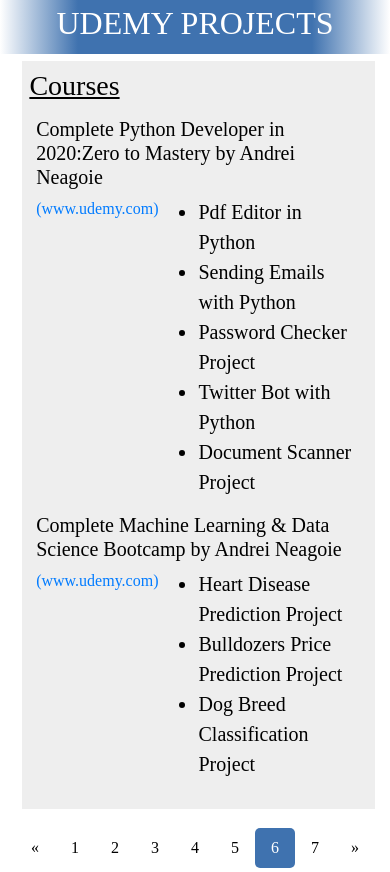
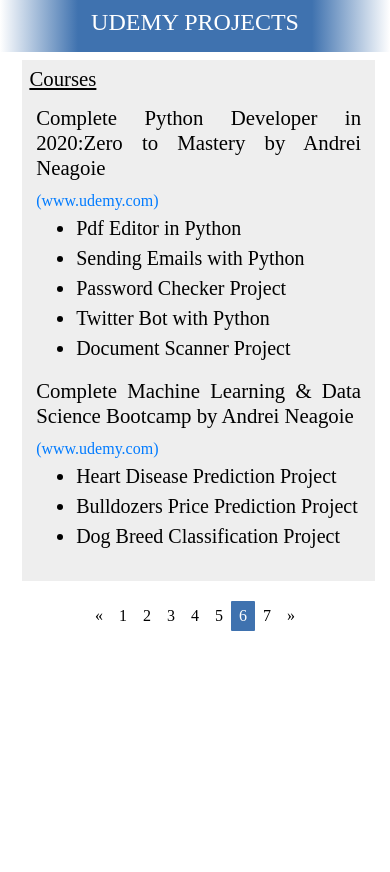
Before and after one commit to zeus-magnum/AndroidDeveloperPortFolio, a plain HTML site: page projects/udemy_projects.html in a window 390 px wide. After the commit the page ends 844 px from the top, so only its background shows below. Drawn offline with nearby package versions, Linux system fonts and the light colour scheme.

Commit message:
Edit for mobile devices

```diff
--- a/projects/project_style.css
+++ b/projects/project_style.css
@@ -5,7 +5,7 @@ body{
   background-color: white;/*#DBE2EF;*/
   color: black;
   font-family: 'Times New Roman', Times, serif;
-
+  overflow-x: hidden;
 }
 
 
@@ -28,6 +28,11 @@ body{
 
   }
 
+
+  iframe{
+    padding-top: 5%;
+    border-width: 5%;
+  }
 
   .embed-responsive{
     width: 100%;
@@ -53,18 +58,17 @@ body{
 
   .column {
     flex: 50%;
+    text-align: center;
   }
 
   #row-divide{
     width: 25%;
   }
 
-
   .pagination {
     justify-content: center;
     margin-top: 5%;
     padding-bottom: 1%;
-
   }
 
   .pagination a {
@@ -203,9 +207,9 @@ body{
 
 /* 100% Image Width on Smaller Screens */
 @media only screen and (max-width: 700px){
-  .modal-content {
+  /* .modal-content {
     width: 100%;
-  }
+  } */
 }
 
 
@@ -220,4 +224,53 @@ body{
 
 
   @media (max-width: 576px) {
+    body{
+      /* background-color:  #393E46; */
+      background-color: white;/*#DBE2EF;*/
+      color: black;
+      font-family: 'Times New Roman', Times, serif;
+      overflow-x: hidden;
+    }
+
+
+
+    .project_h{
+      width: 100%;
+      padding-top: 2%;
+      padding-bottom: 2%;
+      font-size:larger;
+      background-color: #3F72AF;
+      /* #00ADB5; */
+      margin-left: auto;
+      margin-right: 0%;
+      color: #fff;
+      text-transform: uppercase;
+    }
+
+    .column {
+      flex: 100%;
+      text-align: center;
+
+    }
+
+
+
+    .pagination {
+      width: 100%;
+      justify-content: center;
+      margin-top: 5%;
+      padding-bottom: 1%;
+    }
+
+    .pagination a {
+      color: black;
+      float: center;
+      text-align: center;
+      padding: 3px 8px;
+      border-radius: 1px;
+      text-decoration: none;
+      transition: background-color .3s;
+    }
+
+
   }
--- a/projects/udemy_projects.html
+++ b/projects/udemy_projects.html
@@ -21,37 +21,37 @@
 
 <body>
     <div class="project_h text-center">
-        <h2>Udemy Projects</h2>
+        <h2 style="font-size:1.5rem">Udemy Projects</h2>
     </div>
 
     <div class="container">
         <div class="row" style="margin-left: 2%;margin-right: auto; background-color: #EEE;padding:2%">
-            <h3 style="font-style:bold;text-decoration: underline;">Courses</h3>
+            <h3 style="font-size: 1.3rem;font-style:bold;text-decoration: underline;">Courses</h3>
             <div class="row">
-                <h5>Complete Python Developer in 2020:Zero to Mastery by Andrei Neagoie</h5>
+                <h5 style="font-size: 1.3rem;text-align: justify;">Complete Python Developer in 2020:Zero to Mastery by Andrei Neagoie</h5>
 
                 <a
                     href="https://www.udemy.com/share/101URo3@M8FzDxppHlbtZFlWyVKmhUDcWSFDgCXWnuHlv1nWl93c9uv151pk_VDtxGX5i6_H/">(www.udemy.com)</a>
                 <div class="column">
                     <ul>
-                        <li style="font-size: 1.25rem;">Pdf Editor in Python</li>
-                        <li style="font-size: 1.25rem;">Sending Emails with Python</li>
-                        <li style="font-size: 1.25rem;">Password Checker Project</li>
-                        <li style="font-size: 1.25rem;">Twitter Bot with Python</li>
-                        <li style="font-size: 1.25rem;">Document Scanner Project</li>
+                        <li style="font-size: 1.25rem;text-align: justify;">Pdf Editor in Python</li>
+                        <li style="font-size: 1.25rem;text-align: justify;">Sending Emails with Python</li>
+                        <li style="font-size: 1.25rem;text-align: justify;">Password Checker Project</li>
+                        <li style="font-size: 1.25rem;text-align: justify;">Twitter Bot with Python</li>
+                        <li style="font-size: 1.25rem;text-align: justify;">Document Scanner Project</li>
                     </ul>
 
                 </div>
 
-                <h5>Complete Machine Learning & Data Science Bootcamp by Andrei Neagoie</h5>
+                <h5 style="font-size: 1.3rem;text-align: justify;">Complete Machine Learning & Data Science Bootcamp by Andrei Neagoie</h5>
                 <a
                     href="https://www.udemy.com/share/102vBw3@XlkKuVscz3vdvBgkgpQ8nbq2rolFtif1g5wEP-aKCHG6zW1a5S-st2Z3JZUJc2ra/">(www.udemy.com)</a>
 
                 <div class="column">
                     <ul>
-                        <li style="font-size: 1.25rem;">Heart Disease Prediction Project</li>
-                        <li style="font-size: 1.25rem;">Bulldozers Price Prediction Project</li>
-                        <li style="font-size: 1.25rem;">Dog Breed Classification Project</li>
+                        <li style="font-size: 1.25rem;text-align: justify;">Heart Disease Prediction Project</li>
+                        <li style="font-size: 1.25rem;text-align: justify;">Bulldozers Price Prediction Project</li>
+                        <li style="font-size: 1.25rem;text-align: justify;">Dog Breed Classification Project</li>
                     </ul>
 
                 </div>
--- a/style.css
+++ b/style.css
@@ -4,8 +4,8 @@ body{
   background-color: white;/*#DBE2EF;*/
   color: black;
   font-family: 'Times New Roman', Times, serif;
+  overflow-x: hidden;
 }
-
 
 canvas{
   background-color: #222831;
@@ -13,8 +13,6 @@ canvas{
   height: auto;
   z-index: 2;
 }
-
-
 
 .container main{
   max-width:80%;
@@ -278,13 +276,14 @@ canvas{
     border-width: 10px;
     border-color: aqua;
     border-radius: 5% 5% 0% 0%;
+
 }
 
 
 .card{
   color: #000;
   background-color: #EEEEEE;
-  border-radius: 5%;
+  border-radius: 5% 5% 5% 5%;
   border-color: #3F72AF;
   /* #00ADB5; */
   border-width: 3px;
@@ -433,12 +432,10 @@ footer{
 @media (max-width: 768px) {
     .carousel-caption{
       top: 45%;
-
     }
 
     .carousel-caption h1{
       font-size: 350%;
-
     }
 
     .carousel-caption h3 {
@@ -469,11 +466,21 @@ footer{
         top: 40%;
       }
 
+      body{
+        /* background-color:  #393E46; */
+        background-color: white;/*#DBE2EF;*/
+        color: black;
+        font-family: 'Times New Roman', Times, serif;
+        overflow-x: hidden;
+      }
+
       .carousel-caption h1{
         font-size: 200%;
-
       }
 
+      .col-sm-4{
+       padding-top: 5%;
+      }
 
       .carousel-caption h3{
         font-size: 150%;
@@ -482,8 +489,6 @@ footer{
       .carousel-caption .btn{
         display: none;
       }
-
-
 
       .display-4{
         font-size: 160%;
@@ -501,12 +506,13 @@ footer{
       }
 
       .project_h{
+        width: 100%;
         padding-top: 2%;
         padding-bottom: 2%;
         font-size:larger;
         background-color: #3F72AF;
         /* #00ADB5; */
-        margin-left: 0%;
+        margin-left: auto;
         margin-right: 0%;
         color: #fff;
         text-transform: uppercase;
@@ -515,6 +521,5 @@ footer{
 
       .img{
         max-height: 70px;
-
       }
     }
```
Also changed, not shown: canvas_script.js (+5 -5 lines), index.html (+17 -20 lines), projects/calculator.html (+4 -4 lines), projects/doc_creator.html (+3 -3 lines), projects/image_editor.html (+3 -3 lines), projects/length_optimizer_v1.html (+3 -3 lines), projects/other_projects.html (+1 -1 lines), projects/v_audio_player.html (+5 -5 lines). Lines whose indentation alone changed are shown as unchanged.
